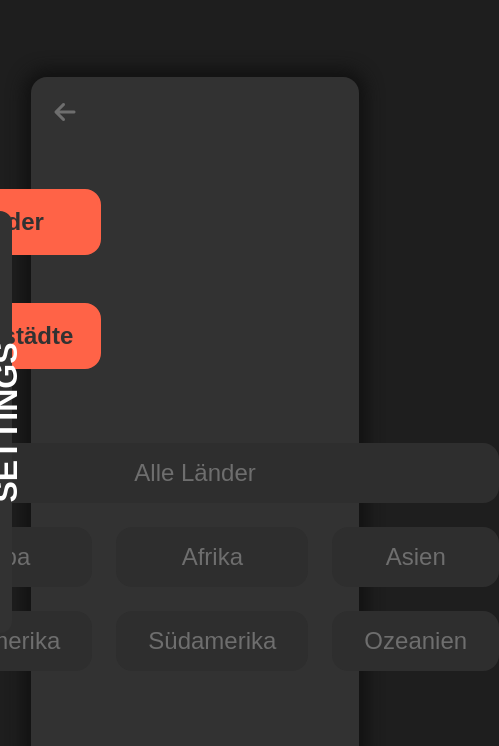
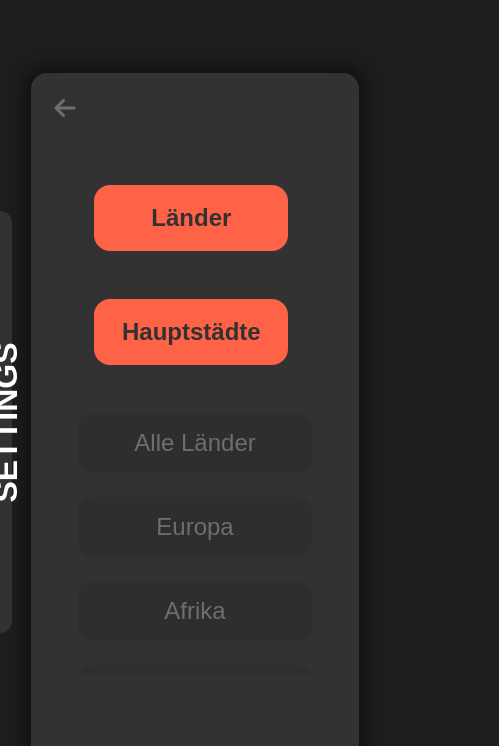
Before and after one commit to Michiii11/Flags, a plain HTML site: page index.html in a window 390 px wide. Both pictures are taken after a click on the element "SINGLEPLAYER". Shown: the top 746 px of the page, 499 px wide, since content can reach past the window. Drawn offline with Linux system fonts and the light colour scheme.

Commit message:
1. response

```diff
--- a/style.css
+++ b/style.css
@@ -93,7 +93,6 @@ main{
     display: flex;
     justify-content: center;
     overflow: hidden;
-    width: 23vw;
     height: 25vh;
 }
 #game #content h3{
@@ -314,7 +313,7 @@ main{
 }
 
 @media screen and (max-width: 800px) { /*phone*/
-    .buttons{
+    #start .buttons, #mode .buttons{
         display: flex;
         flex-direction: column;
         width: 100%;
@@ -322,14 +321,21 @@ main{
     #start .buttons div{
         width: 40vw;
     }
-
     #mode{
-        display: flex;
+        height: 60vh;
     }
     #mode .buttons p{
         width: 40vw;
     }
-    #mode
+    #mode .selector{
+        display: flex;
+        flex-direction: column;
+        overflow: auto;
+        height: 50vh;
+        width: 100%;
+        padding: 1rem;
+    }
+
 }
 /************ Variables ************/
 :root {
```
